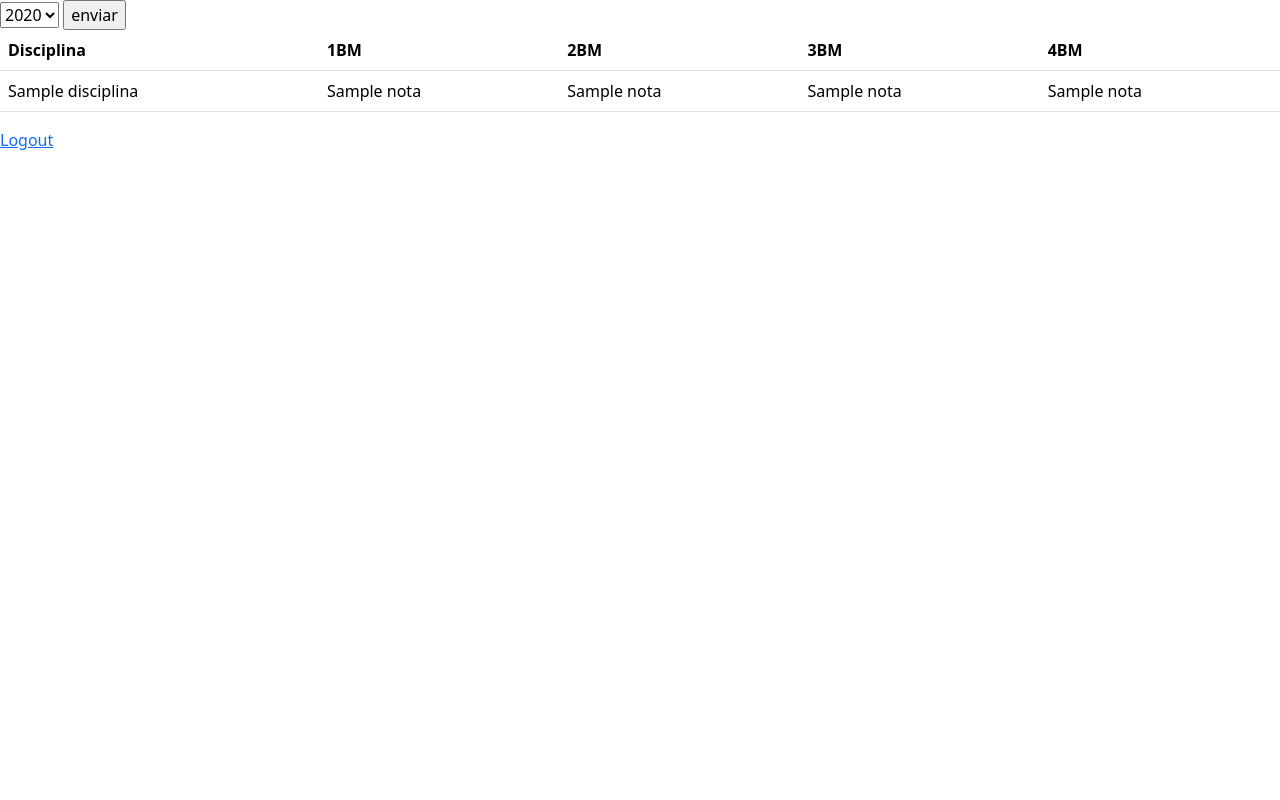
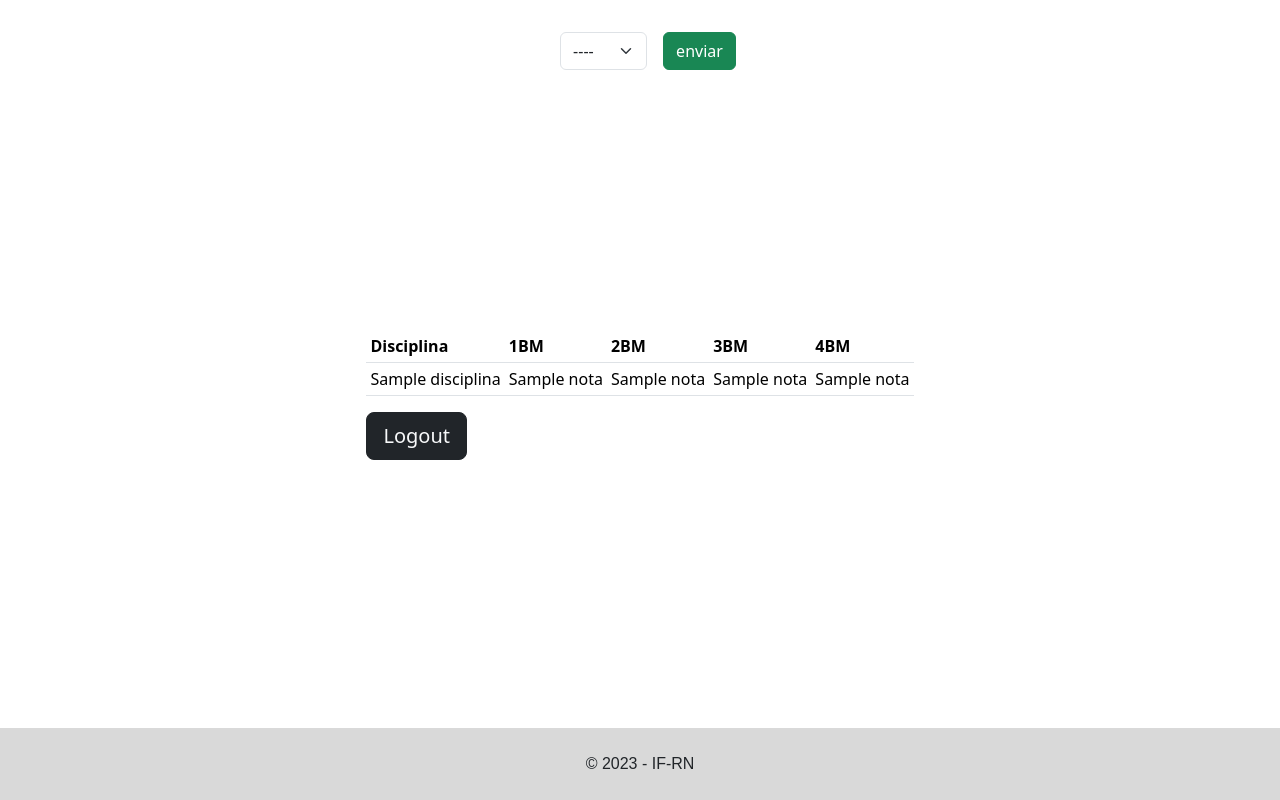
Before and after one commit to SivirinoManeljogodobixo/POS_atividade_SUAP_API, a Flask app: template templates/boletim.html in a window 1280 px wide. Run offline with Flask 3, Linux system fonts and the light colour scheme; the template is opened without the code that fills it: most values are stand-ins (such as "Sample title", 1, 10 or a date in 2020).

Commit message:
ajeitando a buniteza

```diff
--- a/static/estyle.css
+++ b/static/estyle.css
@@ -7,3 +7,13 @@
         background-size: cover;
         backdrop-filter: blur(10px);
 }
+
+.v-full{
+        min-height: calc(100vh - 150px);
+        height:calc(100% - 150px);
+      }
+
+.footer {
+        background-color: #D9D9D9;
+        font-family: 'Abel', sans-serif;
+      }
--- a/templates/boletim.html
+++ b/templates/boletim.html
@@ -3,16 +3,34 @@
 {% block content %}
 
 {% block title %}
+
+  <div class="container-fluid mt-4">
+    <div class="row">
+
+      <div class="col-md-12 d-flex align-items-center justify-content-center py-2">
+        <label class="ls-label">
           <form action=" {{ url_for('boletim') }}" method="post">
-  <select name="ano">
+            <div class="ls-custom-select d-flex justify-content-center align-items-center">
+              <select class="form-select mx-3" name="ano">
+                <option value="----" selected>----</option>
                 <option value="2020" name="ano">2020</option>
                 <option value="2021" name="ano">2021</option>
                 <option value="2022" name="ano">2022</option>
                 <option value="2023" name="ano">2023</option>
               </select>
-  <input type="submit" value="enviar">
+              <input class="btn btn-success" type="submit" value="enviar">
+            </div>
           </form>
-<table class="table">
+        </label>
+      </div>
+
+    </div>
+
+    <div class="row v-full">
+
+      <div class="col-md-12 d-flex align-items-center justify-content-center">
+        <div class="table-responsive">
+          <table class="table table-hover table-sm border-rounded">
             <thead>
               <tr>
                 <th scope="col">Disciplina</th>
@@ -37,8 +55,23 @@
 
 
           </table>
+            <p><a class="text-light btn btn-dark btn-lg" href="{{url_for('logout')}}" style="text-decoration: none;">Logout</a></p>
+        </div>
 
-  <p><a href="{{url_for('logout')}}">Logout</a></p>
+      </div>
+
+    </div>
+
+    <div class="row footer align-items-center py-4">
+      <div class="col text-center px-5 text-dark">
+        &copy; <span id="ano">2023</span> - IF-RN
+      </div>
+  </div>
+
+  </div>
+
+
+
 {% endblock %}
 
 {% endblock %}
```
Lines whose indentation alone changed are shown as unchanged.
